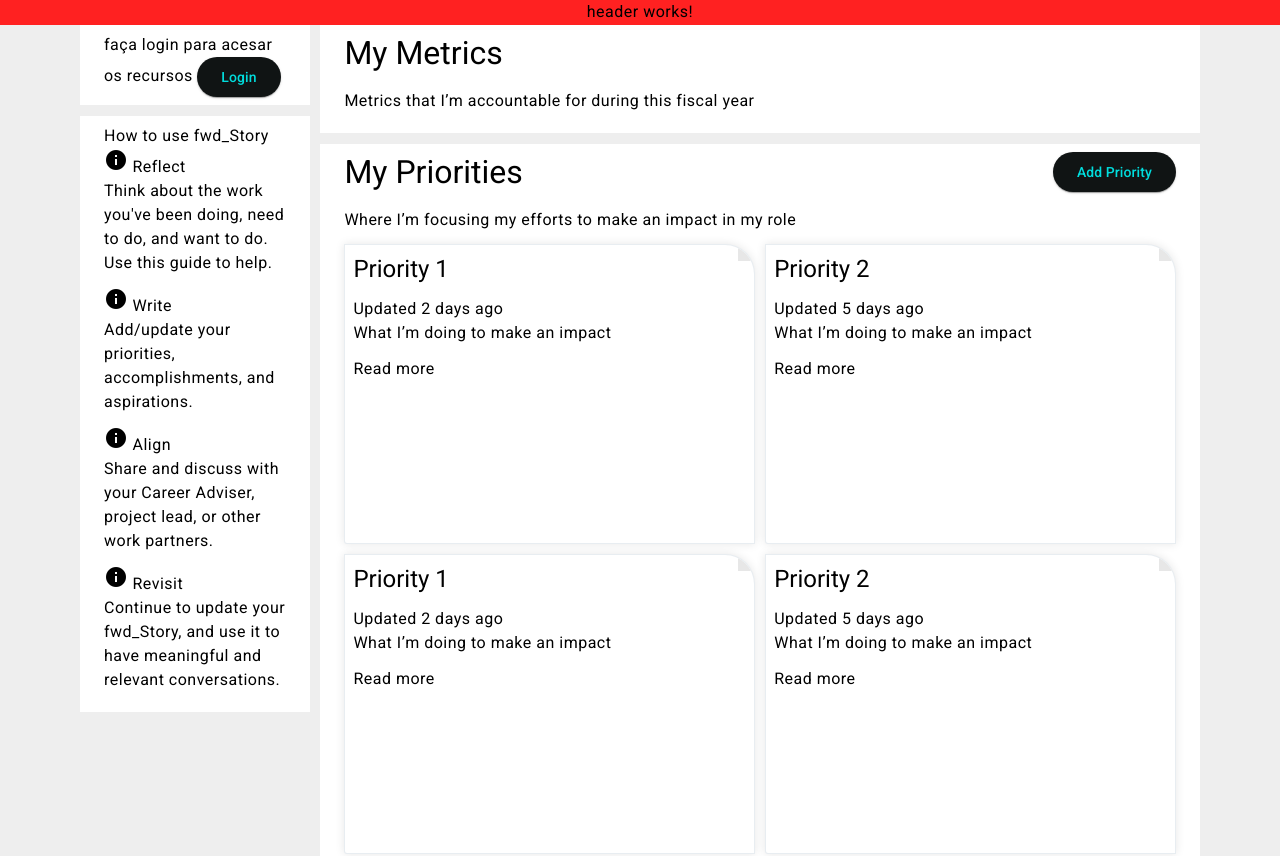
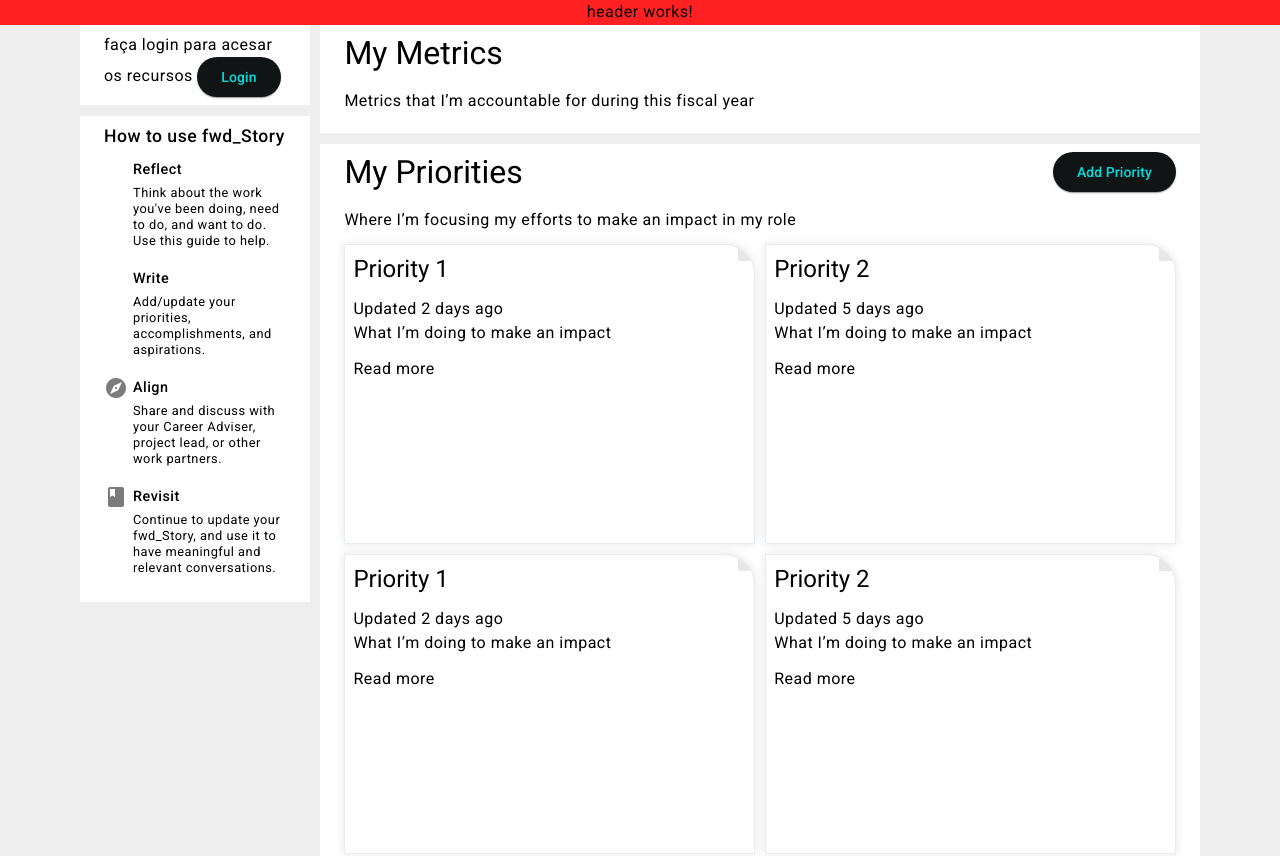
Before and after one commit to AndersonMourato/FwdStory-Angular, an Angular app: page / in a window 1280 px wide. Shown: the top 856 px of the page. Built offline with nearby package versions, Linux system fonts and the light colour scheme.

Commit message:
Implementação da view secondary

```diff
--- a/src/app/shared/components/view-secondary/view-secondary.component.html
+++ b/src/app/shared/components/view-secondary/view-secondary.component.html
@@ -3,37 +3,53 @@
         <div class="header">
             <span>How to use fwd_Story</span>
         </div>
-        <div class="list-item">
-            <mat-icon>info</mat-icon>
+        <div class="list-item-container">
+            <div class="list-item-icon">
+                <mat-icon>quick_phrases</mat-icon>
+            </div>
+            <div class="list-item-content">
                 <span class="title"> Reflect </span>
                 <p class="text">
                     Think about the work you've been doing, need to do, and want to do. Use this guide to help.
                 </p>
             </div>
+        </div>
 
-        <div class="list-item">
-            <mat-icon>info</mat-icon>
+        <div class="list-item-container">
+            <div class="list-item-icon">
+                <mat-icon>stylus</mat-icon>
+            </div>
+            <div class="list-item-content">
                 <span class="title"> Write </span>
                 <p class="text">
                     Add/update your priorities, accomplishments, and aspirations.
                 </p>
             </div>
+        </div>
 
-        <div class="list-item">
-            <mat-icon>info</mat-icon>
+        <div class="list-item-container">
+            <div class="list-item-icon">
+                <mat-icon>explore</mat-icon>
+            </div>
+            <div class="list-item-content">
                 <span class="title"> Align </span>
                 <p class="text">
                     Share and discuss with your Career Adviser, project lead, or other work partners.
                 </p>
             </div>
+        </div>
 
-        <div class="list-item">
-            <mat-icon>info</mat-icon>
+        <div class="list-item-container">
+            <div class="list-item-icon">
+                <mat-icon>book_2</mat-icon>
+            </div>
+            <div class="list-item-content">
                 <span class="title"> Revisit </span>
                 <p class="text">
                     Continue to update your fwd_Story, and use it to have meaningful and relevant conversations.
                 </p>
             </div>
+        </div>
 
     </div>
 </section>
--- a/src/app/shared/components/view-secondary/view-secondary.component.scss
+++ b/src/app/shared/components/view-secondary/view-secondary.component.scss
@@ -2,4 +2,38 @@
     width: 100%;
     padding: 0.5rem 1.5rem;
     background-color: white;
+
+    .header{
+        font-size: 1.1rem;
+        font-weight: 500;
+        margin-bottom: 10px;
+    }
+
+    .list-item-container{
+        display: flex;
+        flex-wrap: nowrap;
+        margin-bottom: 5px;
+        align-items: self-start;
+
+        .list-item-icon{
+            color: rgb(123, 123, 123);
+        }
+
+        .list-item-content{
+            display: flex;
+            flex-direction: column;
+            margin-left: 5px;
+        }
+        .title{
+            font-weight: 500;
+            font-size: 0.9rem;
+        }
+        .text{
+            display: flex;
+            padding: 0.2rem 0;
+            font-size: 0.8rem;
+            line-height: 1rem;
+        }
+    }
+
 }
--- a/src/app/shared/components/view-secondary/view-secondary.component.ts
+++ b/src/app/shared/components/view-secondary/view-secondary.component.ts
@@ -1,5 +1,5 @@
 import { Component } from '@angular/core';
-import {MatIconModule} from '@angular/material/icon';
+import { MatIconModule } from '@angular/material/icon';
 
 
 @Component({
```
Lines whose indentation alone changed are shown as unchanged.
